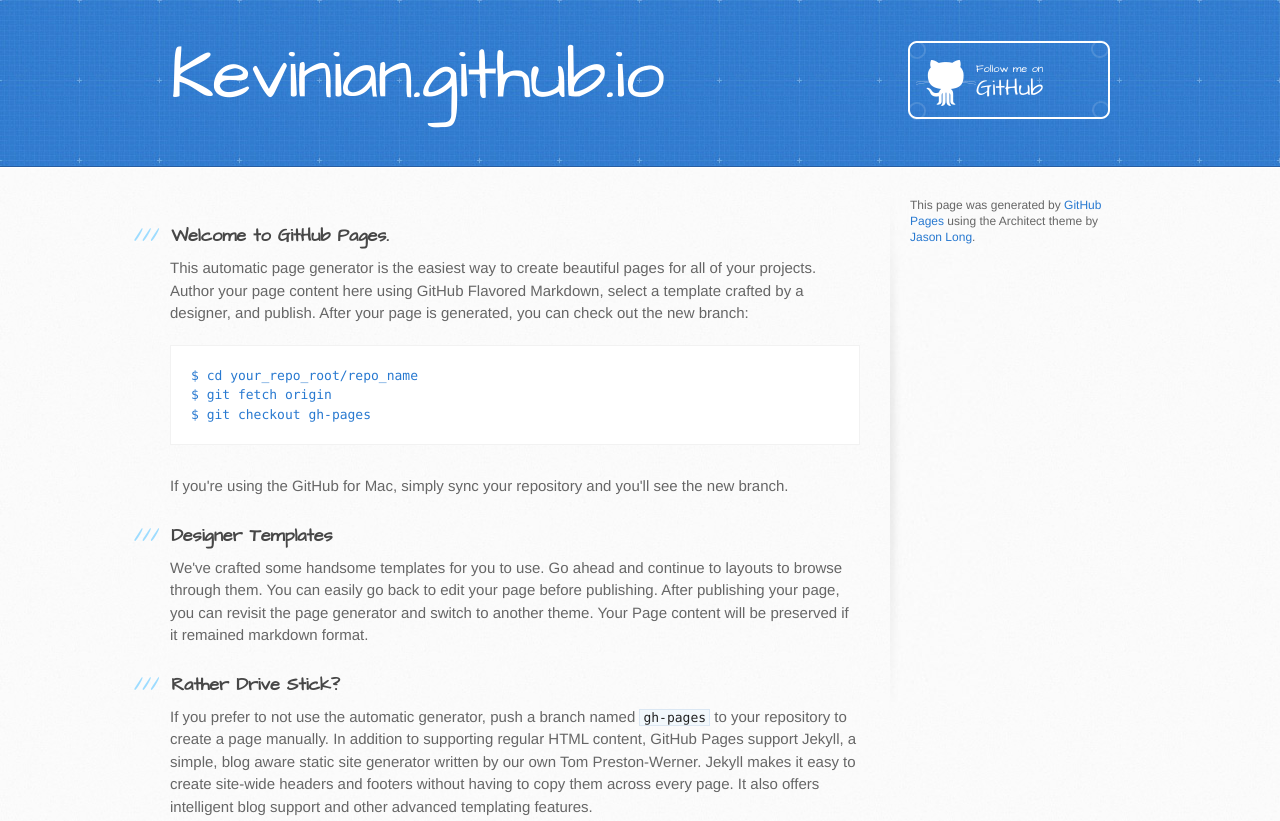
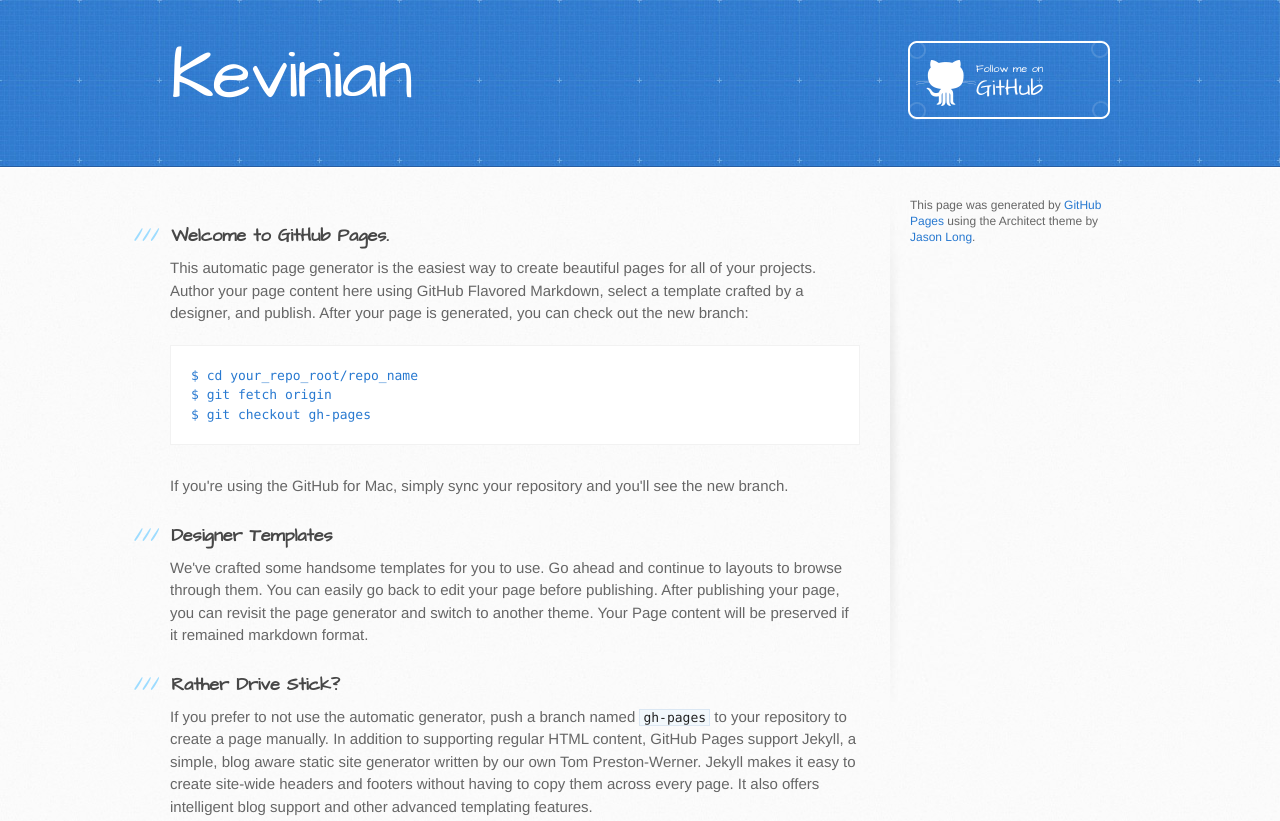
Before and after one commit to kevinian/kevinian.github.io, a plain HTML site: page index.html in a window 1280 px wide. Shown: the top 821 px of the page. Drawn offline with Linux system fonts and the light colour scheme.

Commit message:
Update index.html

```diff
--- a/index.html
+++ b/index.html
@@ -19,7 +19,7 @@
   <body>
     <header>
       <div class="inner">
-        <h1>Kevinian.github.io</h1>
+        <h1>Kevinian</h1>
         <h2></h2>
         <a href="https://github.com/kevinian" class="button"><small>Follow me on</small>GitHub</a>
       </div>
```
